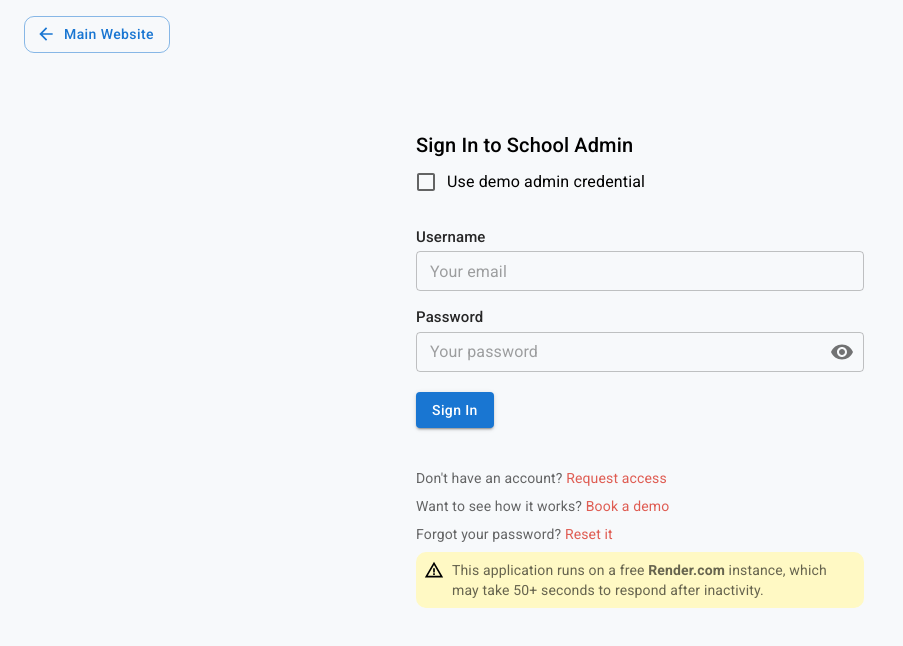
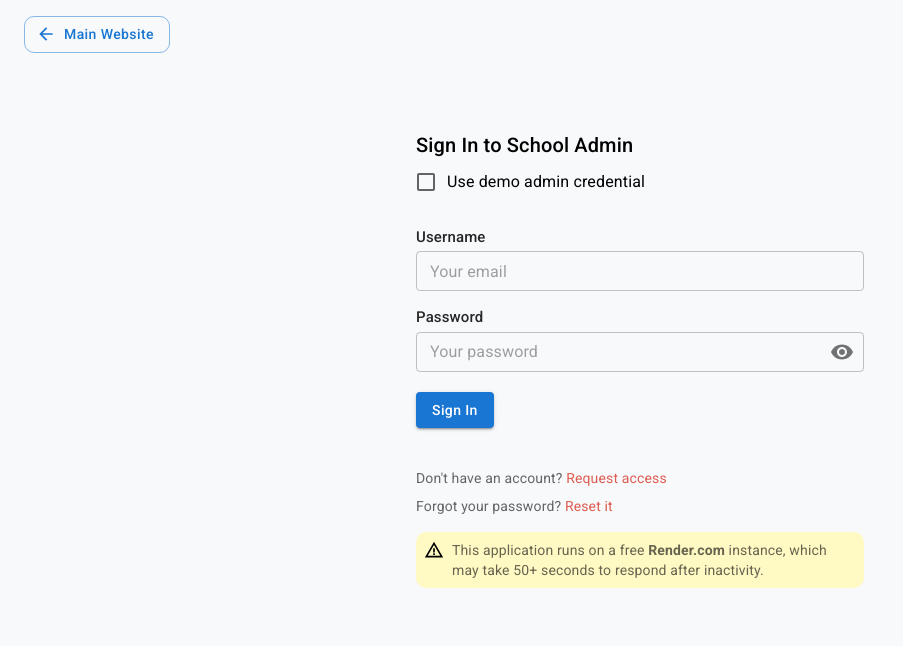
Before and after one commit to buddhagrg/school-admin-frontend, a React (Vite) app: page /login in a window 1280 px wide. Shown: the top 646 px of the page, without its empty margins (0-903 px from the left). Built offline with nearby package versions, Linux system fonts and the light colour scheme; no server answers.

Commit message:
enhance for demo

```diff
--- a/src/features/auth/pages/login/login-alternative.tsx
+++ b/src/features/auth/pages/login/login-alternative.tsx
@@ -10,12 +10,12 @@ export const LoginAlternative = () => {
       link: '/request-access',
       action: 'Request access'
     },
-    {
-      label: `Want to see how it works?`,
-      isLinkExternal: true,
-      link: '/book-demo',
-      action: 'Book a demo'
-    },
+    // {
+    //   label: `Want to see how it works?`,
+    //   isLinkExternal: true,
+    //   link: '/book-demo',
+    //   action: 'Book a demo'
+    // },
     {
       label: `Forgot your password?`,
       isLinkExternal: false,
--- a/src/features/auth/pages/login/login.tsx
+++ b/src/features/auth/pages/login/login.tsx
@@ -70,6 +70,7 @@ export const Login = () => {
       />
       <Box sx={{ mt: 5 }} />
       <LoginAlternative />
+      <Box mt={2} />
       <DemoInfo />
     </AuthLayout>
   );
```
